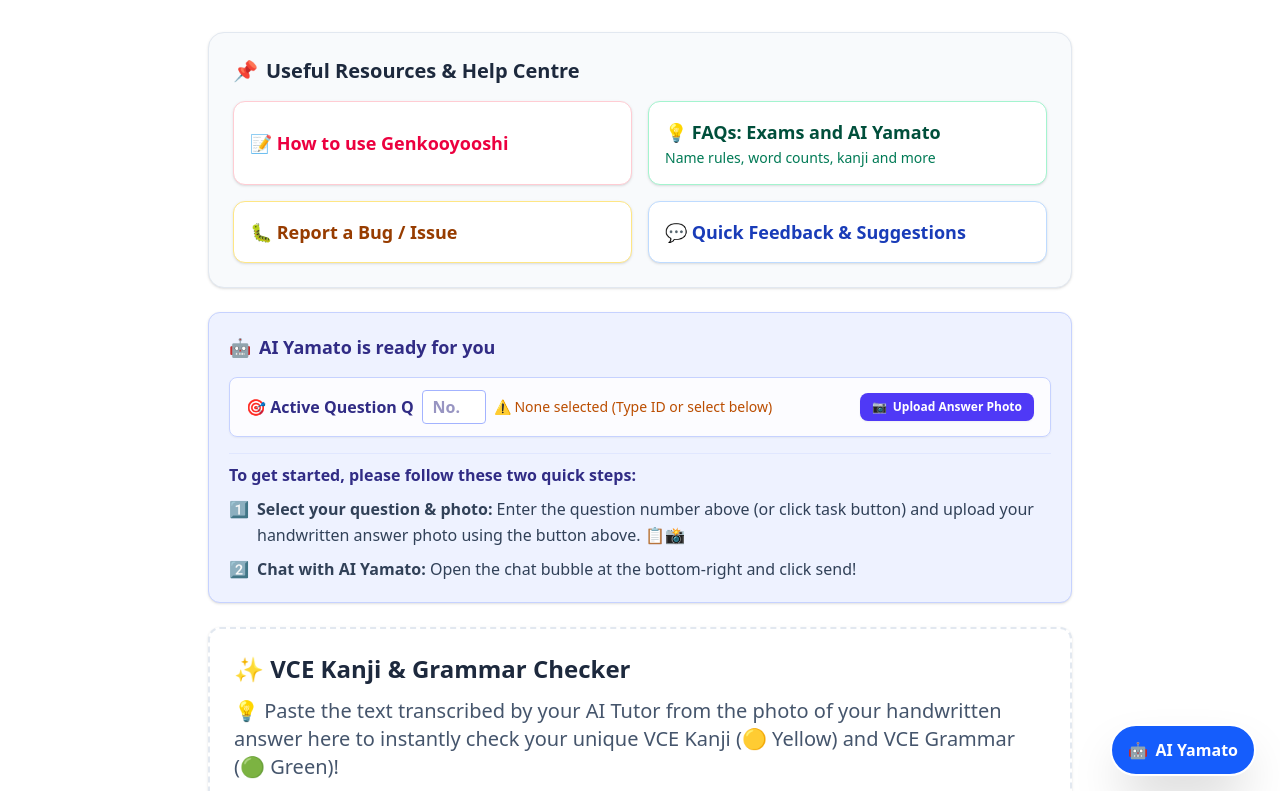
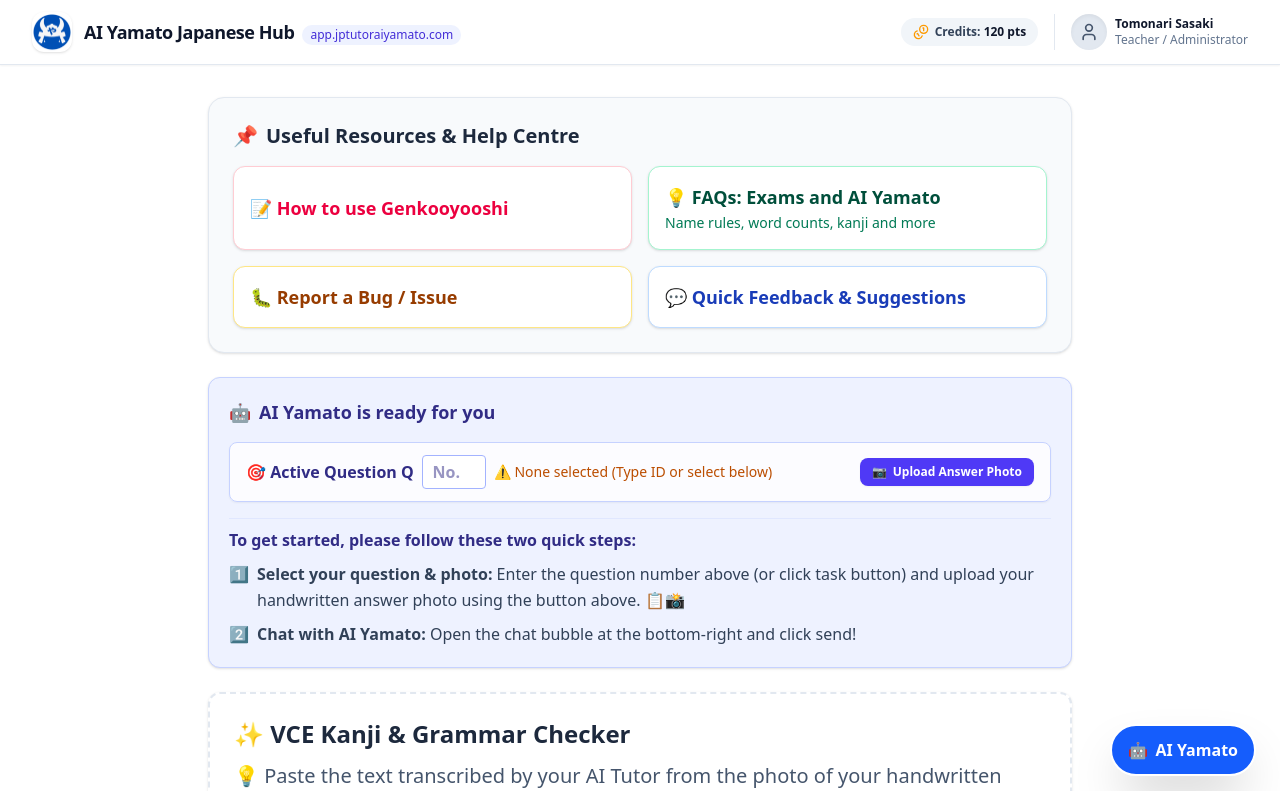
Before and after one commit to tsskservice-hub/app, a React (Vite) app: page /vce/writing-tutor in a window 1280 px wide. Shown: the top 791 px of the page. Built offline with nearby package versions, Linux system fonts and the light colour scheme.

Commit message:
header on eoy-writing

```diff
--- /dev/null
+++ b/src/components/header.tsx
@@ -0,0 +1,45 @@
+import React from 'react';
+import { Link } from 'react-router-dom';
+import { Coins, User } from 'lucide-react';
+
+export function Header() {
+  return (
+    <header className="bg-white border-b border-slate-200 sticky top-0 z-30 shadow-xs">
+      <div className="max-w-7xl mx-auto px-4 sm:px-6 lg:px-8 h-16 flex items-center justify-between">
+        {/* ロゴ・画像リンク（クリックでホームへ） */}
+        <Link to="/" className="flex items-center space-x-3 group">
+          <img
+            src="/jptutoraiyamato.png"
+            alt="AI Yamato Logo"
+            className="w-10 h-10 object-contain rounded-xl shadow-sm group-hover:scale-105 transition-transform"
+          />
+          <div>
+            <span className="font-bold text-lg text-slate-900 tracking-tight">AI Yamato Japanese Hub</span>
+            <span className="hidden sm:inline-block ml-2 text-xs bg-indigo-50 text-indigo-700 px-2 py-0.5 rounded-full font-medium">
+              app.jptutoraiyamato.com
+            </span>
+          </div>
+        </Link>
+
+        <div className="flex items-center space-x-4">
+          {/* クレジット残高表示 */}
+          <div className="hidden sm:flex items-center space-x-1.5 bg-slate-100 px-3 py-1.5 rounded-full text-xs font-semibold text-slate-700">
+            <Coins className="w-4 h-4 text-amber-500" />
+            <span>Credits: <strong className="text-slate-900">120 pts</strong></span>
+          </div>
+
+          {/* ユーザープロフィール */}
+          <div className="flex items-center space-x-2 border-l border-slate-200 pl-4">
+            <div className="w-9 h-9 bg-slate-200 rounded-full flex items-center justify-center text-slate-600 font-semibold shadow-inner">
+              <User className="w-5 h-5" />
+            </div>
+            <div className="hidden md:block text-left text-xs">
+              <p className="font-semibold text-slate-900">Tomonari Sasaki</p>
+              <p className="text-slate-500">Teacher / Administrator</p>
+            </div>
+          </div>
+        </div>
+      </div>
+    </header>
+  );
+}
--- a/src/pages/eoy-writing.tsx
+++ b/src/pages/eoy-writing.tsx
@@ -2,6 +2,7 @@
 import { useNavigate, Link } from "react-router";
 import type { MetaFunction } from "react-router";
 import TextTypeModal from "../components/TextTypeModal";
+import { Header } from "../components/header"; // ⬅️ ① ヘッダーをインポート (パスは実際の階層に合わせて調整してください)
 
 // --- 📦 外部のJSONファイルから正式なデータをインポート ---
 import questionsData from "../data/writing-exam-questions.json";
@@ -345,7 +346,14 @@
   }
 
   return (
-    <main className="max-w-4xl mx-auto px-4 py-8 font-sans bg-white min-h-screen text-slate-800 relative">
+    // ⬅️ ② 全体を囲む親要素を `min-h-screen bg-white text-slate-800 font-sans` に設定
+    <div className="min-h-screen bg-white text-slate-800 font-sans relative">
+
+      {/* ⬅️ ③ ヘッダーコンポーネントを一番上に配置 */}
+      <Header />
+
+      {/* ⬅️ ④ メインコンテンツ部分（必要に応じて元のレイアウト用クラスを調整） */}
+      <main className="max-w-4xl mx-auto px-4 py-8 relative">
         <div className="mb-6 p-6 bg-slate-50 border border-slate-200 rounded-2xl shadow-sm">
           <h2 className="text-xl font-bold text-slate-800 m-0 mb-4 flex items-center gap-2">
             <span>📌</span> Useful Resources & Help Centre
@@ -869,5 +877,6 @@
           />
         )}
       </main>
+    </div>
   );
 }
```
Also changed, not shown: src/home.tsx (renamed from src/home.jsx). Lines whose indentation alone changed are shown as unchanged.
